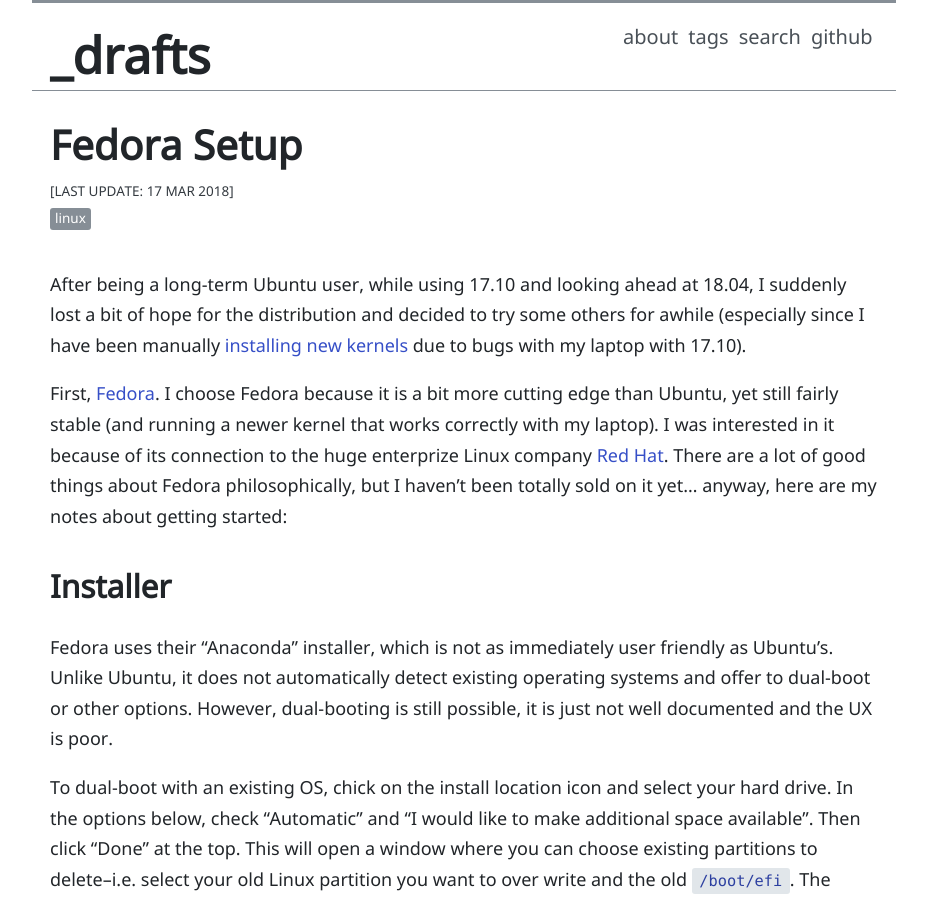
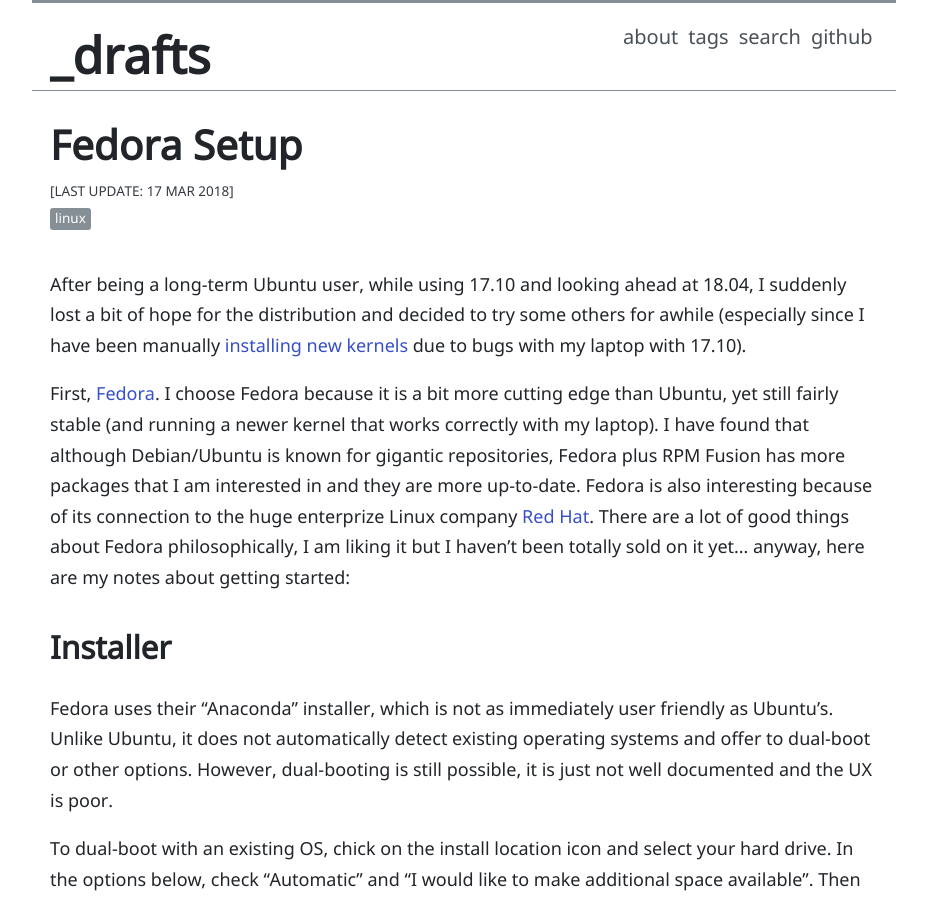
Before and after one commit to evanwill/_drafts, a Jekyll site: the page built from _notes/fedora-setup.md, in a window 1280 px wide and 900 px high. Shown: the whole window, without its empty margins (176-1103 px from the left). Built offline with Jekyll 4.4.1, drawn with Linux system fonts in a browser that asks for light colours.

Commit message:
update linux notes

```diff
--- a/_notes/fedora-setup.md
+++ b/_notes/fedora-setup.md
@@ -9,8 +9,9 @@
 
 First, [Fedora](https://getfedora.org/).
 I choose Fedora because it is a bit more cutting edge than Ubuntu, yet still fairly stable (and running a newer kernel that works correctly with my laptop).
-I was interested in it because of its connection to the huge enterprize Linux company [Red Hat](https://www.redhat.com/en).
-There are a lot of good things about Fedora philosophically, but I haven't been totally sold on it yet... anyway, here are my notes about getting started:
+I have found that although Debian/Ubuntu is known for gigantic repositories, Fedora plus RPM Fusion has more packages that I am interested in and they are more up-to-date.
+Fedora is also interesting because of its connection to the huge enterprize Linux company [Red Hat](https://www.redhat.com/en).
+There are a lot of good things about Fedora philosophically, I am liking it but I haven't been totally sold on it yet... anyway, here are my notes about getting started:
 
 ## Installer
 
```
Also changed, not shown: _notes/ubuntu-gnome.md (+3 -0 lines), _notes/ubuntu-tips.md (+1 -0 lines).
